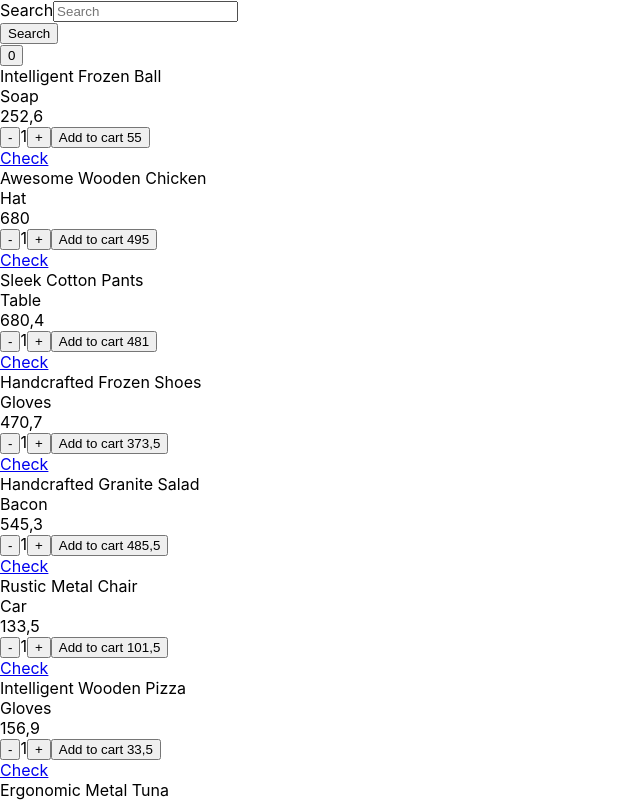
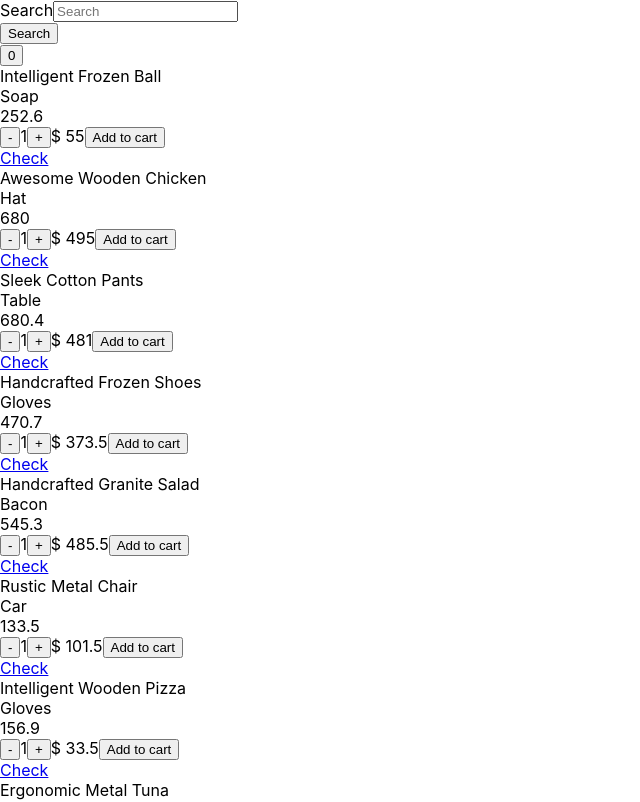
Before and after one commit to jparra0417/REACT-B2C, a React (Create React App) app: page / in a window 1280 px wide. Shown: the top 802 px of the page, without its empty margins (0-640 px from the left). Built offline with nearby package versions, Linux system fonts and the light colour scheme.

Commit message:
JP - Remove product

```diff
--- a/src/Store.tsx
+++ b/src/Store.tsx
@@ -25,6 +25,7 @@ const initialState: IState = {
     length: 10,
     page: 0,
   },
+  lang: "en",
 };
 
 /** store */
@@ -40,8 +41,36 @@ const addProduct = (cart: ICart, product: IProduct): ICart => {
 
   if (filteredProduct && filteredProduct.length) {
     filteredProduct[0].amount += product.amount;
-    filteredProduct[0].totalValue += product.totalValue;
-  } else listProduct.push(product);
+    filteredProduct[0].totalValue =
+      product.item.totalValue * filteredProduct[0].amount;
+  } else
+    listProduct.push({
+      ...product,
+      amount: product.amount,
+      totalValue: product.unitValue * product.amount,
+    });
+
+  return calculateCart(cart, listProduct);
+};
+
+const removeProduct = (cart: ICart, product: IProduct): ICart => {
+  let listProduct = cart.listProduct;
+  let filteredProduct = listProduct.filter(
+    (p: IProduct) => p.item.id === product.item.id
+  );
+
+  if (filteredProduct && filteredProduct.length) {
+    filteredProduct[0].amount -= product.amount;
+    // if > 0 recalculate the total value
+    if (filteredProduct[0].amount > 0)
+      filteredProduct[0].totalValue =
+        product.unitValue * filteredProduct[0].amount;
+    // otherwise, remove from the list
+    else
+      listProduct = listProduct.filter(
+        (p: IProduct) => p.item.id !== product.item.id
+      );
+  }
 
   return calculateCart(cart, listProduct);
 };
@@ -70,6 +99,8 @@ const reducer = (state: IState, action: IAction) => {
       return { ...state, lookUp: action.payload };
     case EAction.ADD_CART_PRODUCT:
       return { ...state, cart: addProduct(state.cart, action.payload) };
+    case EAction.REMOVE_CART_PRODUCT:
+      return { ...state, cart: removeProduct(state.cart, action.payload) };
     case EAction.MODIFY_CART_ACTIVE:
       return { ...state, cart: { ...state.cart, active: action.payload } };
     default:
--- a/src/components/BreadCrumb.tsx
+++ b/src/components/BreadCrumb.tsx
@@ -1,5 +1,5 @@
 import React, { useState, useEffect, Fragment } from "react";
-import { IBreadCrumb } from "../interfaces/IBreadcrumb";
+import { IBreadCrumb } from "../interfaces/IBreadCrumb";
 import { Link } from "react-router-dom";
 
 const BreadCrumb = (props) => {
--- a/src/components/Cart.tsx
+++ b/src/components/Cart.tsx
@@ -1,18 +1,47 @@
 import React, { useContext, useEffect } from "react";
 import IState from "../interfaces/IState";
 import { Store } from "../Store";
+import IProduct from "../interfaces/IProduct";
+import HocProduct from "./HocProduct";
 
-const Cart = () => {
+const Cart = (props) => {
   /** global */
-  const { state } = useContext<IState | any>(Store);
+  const { state, dispatch } = useContext<IState | any>(Store);
 
   useEffect(() => {
     console.log("Cart", state.cart);
-  }, [state.cart]);
+  }, [state.cart, state.lang]);
 
   return (
-    <div className={`b2c-cart ${state.cart.active ? "active" : ""}`}>:D</div>
+    <div className={`b2c-cart ${state.cart.active ? "active" : ""}`}>
+      {state.cart.listProduct.map((product: IProduct) => {
+        return (
+          <div className="b2c-cart-product" key={product.item.id}>
+            <div className="b2c-cart-product-name">{product.item.name}</div>
+            <div className="b2c-cart-product-type">
+              <button type="button" onClick={() => props.removeProduct(product, 1, dispatch)}>
+                -
+              </button>
+              {product.amount}
+              <button type="button" onClick={() => props.addProduct(product, 1, dispatch)}>
+                +
+              </button>
+            </div>
+            <div className="b2c-cart-product-type">
+              {product.totalValue.toLocaleString(state.lang)}
+            </div>
+            <div className="b2c-cart-product-remove">
+              <button type="button" onClick={() => props.removeProduct(product, product.amount, dispatch)}>&times;</button>
+            </div>
+          </div>
+        );
+      })}
+      <div className="b2c-cart-total">Total</div>
+      <div className="b2c-cart-total-value">
+        {state.cart.totalValue.toLocaleString(state.lang)}
+      </div>
+    </div>
   );
 };
 
-export default Cart;
+export default HocProduct(Cart);
--- /dev/null
+++ b/src/components/HocProduct.tsx
@@ -0,0 +1,32 @@
+import React from "react";
+import IProduct from "../interfaces/IProduct";
+import { EAction } from "../enums/EAction";
+
+const HocProduct = (WrappedComponent) => {
+  return (props) => {
+
+    const addProduct = (product: IProduct, amount: number, dispatch: any) => {
+      dispatch({
+        type: EAction.ADD_CART_PRODUCT,
+        payload: { ...product, amount: amount },
+      });
+    };
+
+    const removeProduct = (product: IProduct, amount: number, dispatch: any) => {
+      dispatch({
+        type: EAction.REMOVE_CART_PRODUCT,
+        payload: { ...product, amount: amount },
+      });
+    };
+
+    return (
+      <WrappedComponent
+        {...props}
+        addProduct={addProduct}
+        removeProduct={removeProduct}
+      ></WrappedComponent>
+    );
+  };
+};
+
+export default HocProduct;
--- a/src/components/ListProduct.tsx
+++ b/src/components/ListProduct.tsx
@@ -16,8 +16,7 @@ const ListProduct = (props) => {
   const [listProduct, setListProduct] = useState<IProduct[]>([]);
 
   useEffect(() => {
-
-    console.log("List product!", state.cart.amount)
+    console.log("Change by lookup")
     /** function get total list Item */
     const getTotalListProduct = (): IProduct[] => {
       let listProduct: IProduct[] = [];
@@ -71,7 +70,7 @@ const ListProduct = (props) => {
         );
       });
     setListProduct(listProduct);
-  }, [state.lookUp, state.cart.amount]);
+  }, [state.lookUp, state.lang]);
 
   return (
     <div className="b2c-list-item">
@@ -82,7 +81,7 @@ const ListProduct = (props) => {
               <div className="b2c-product-name">{product.item.name}</div>
               <div className="b2c-product-type">{product.item.type}</div>
               <div className="b2c-product-total-value">
-                {product.item.totalValue.toLocaleString("es")}
+                {product.item.totalValue.toLocaleString(state.lang)}
               </div>
               <ProductAdd product={product} />
               <Link to={`/product/${product.item.id}`}>Check</Link>
--- a/src/components/Product.tsx
+++ b/src/components/Product.tsx
@@ -1,11 +1,14 @@
-import React, { useState, useEffect } from "react";
+import React, { useState, useEffect, useContext } from "react";
 import { useParams, Redirect } from "react-router-dom";
 import IProduct from "../interfaces/IProduct";
 import { EStorage } from "../enums/EStorage";
 import BreadCrumb from "./BreadCrumb";
 import ProductAdd from "./ProductAdd";
+import { Store } from "../Store";
+import IState from "../interfaces/IState";
 
 const Product = () => {
+  const {state} = useContext<IState | any >(Store);
   /**  params */
   let { id } = useParams();
 
@@ -25,7 +28,7 @@ const Product = () => {
         if (listProduct && listProduct.length) setProduct(listProduct[0]);
         setReady(true);
       }
-  }, [ready, id]);
+  }, [ready, id, state.lang]);
 
   if (ready)
     if (product)
@@ -43,13 +46,13 @@ const Product = () => {
           <div className="b2c-product-name">{product.item.name}</div>
           <div className="b2c-product-type">{product.item.type}</div>
           <div className="b2c-product-tax-value">
-            {product.item.taxValue.toLocaleString("es")}
+            {product.item.taxValue.toLocaleString(state.lang)}
           </div>
           <div className="b2c-product-unit-value">
-            {product.item.unitValue.toLocaleString("es")}
+            {product.item.unitValue.toLocaleString(state.lang)}
           </div>
           <div className="b2c-product-total-value">
-            {product.item.totalValue.toLocaleString("es")}
+            {product.item.totalValue.toLocaleString(state.lang)}
           </div>
           <ProductAdd product={product} />
         </div>
--- a/src/components/ProductAdd.tsx
+++ b/src/components/ProductAdd.tsx
@@ -2,17 +2,21 @@ import React, { useState, useEffect, useContext } from "react";
 import IProduct from "../interfaces/IProduct";
 import IState from "../interfaces/IState";
 import { Store } from "../Store";
-import { EAction } from "../enums/EAction";
+import HocProduct from "./HocProduct";
 
 const ProductAdd = (props) => {
   /** global */
-  const { dispatch } = useContext<IState | any>(Store);
+  const { state, dispatch } = useContext<IState | any>(Store);
   /** local */
   const [product, setProduct] = useState<IProduct>(props.product);
 
-  useEffect(() => {
-    setProduct(props.product);
-  }, [props.product]);
+  useEffect(() => {}, [state.lang]);
+
+  const reset = () => {
+    setProduct((prevProduct: IProduct) => {
+      return calculate(prevProduct, 1);
+    });
+  };
 
   const decrement = () => {
     setProduct((prevProduct: IProduct) => {
@@ -22,11 +26,11 @@ const ProductAdd = (props) => {
       );
     });
   };
-  const dispatchProduct = () => {
-    dispatch({
-      type: EAction.ADD_CART_PRODUCT,
-      payload: product,
-    });
+
+  const add = () => {
+    console.log('props', props);
+    props.addProduct(product,product.amount, dispatch);
+    reset();
   };
 
   const increment = () => {
@@ -52,11 +56,12 @@ const ProductAdd = (props) => {
       <button type="button" onClick={() => increment()}>
         +
       </button>
-      <button type="button" onClick={() => dispatchProduct()}>
-        Add to cart {product.totalValue.toLocaleString("es")}
+      $ {product.totalValue.toLocaleString(state.lang)}
+      <button type="button" onClick={() => add()}>
+        Add to cart
       </button>
     </div>
   );
 };
 
-export default ProductAdd;
+export default HocProduct(ProductAdd);
--- a/src/enums/EAction.tsx
+++ b/src/enums/EAction.tsx
@@ -2,4 +2,5 @@ export enum EAction {
   MODIFY_CART_ACTIVE,
   MODIFY_LOOK_UP,
   ADD_CART_PRODUCT,
+  REMOVE_CART_PRODUCT
 }
--- a/src/interfaces/IState.tsx
+++ b/src/interfaces/IState.tsx
@@ -4,4 +4,5 @@ import ILookUp from "./ILookUp";
 export default interface IState {
   cart: ICart;
   lookUp: ILookUp;
+  lang: string;
 }
```
